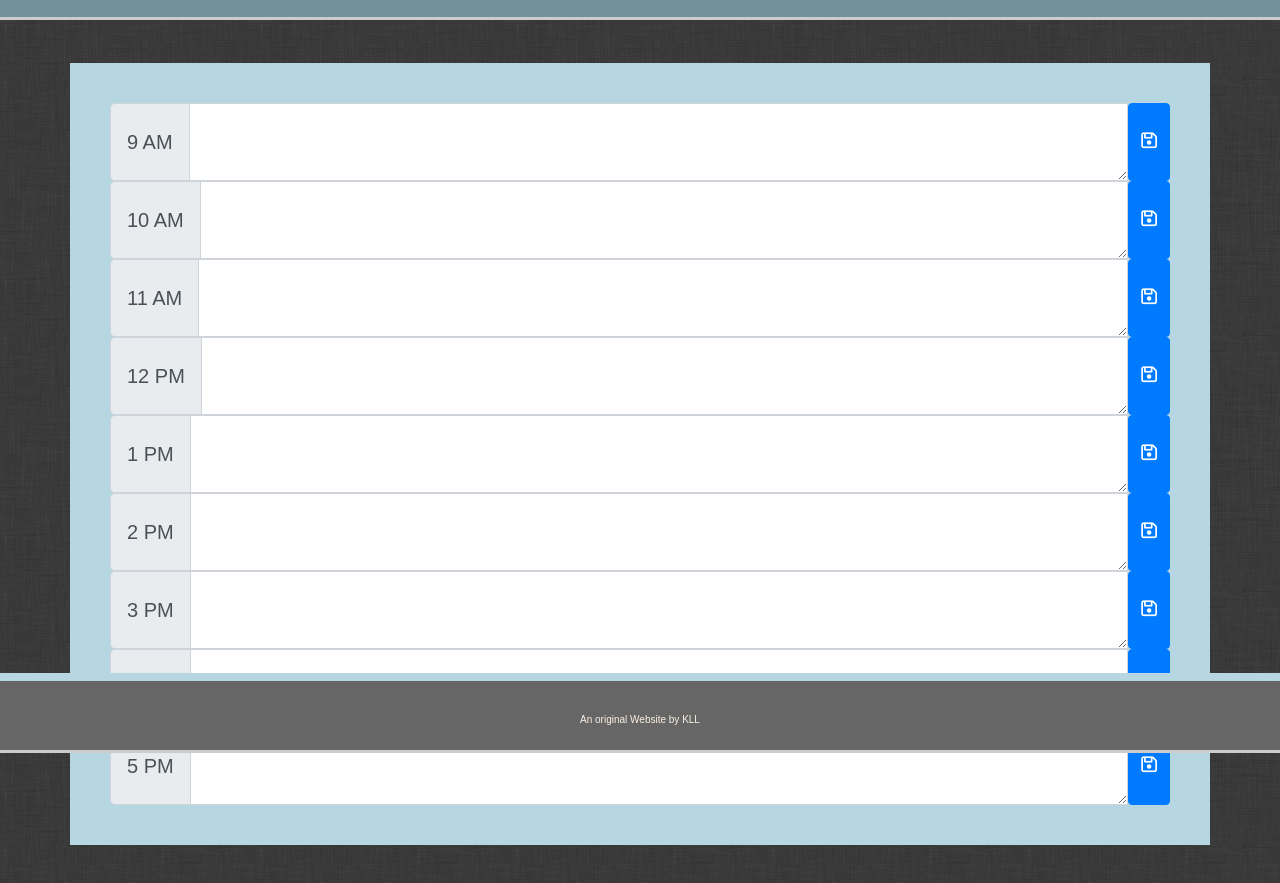
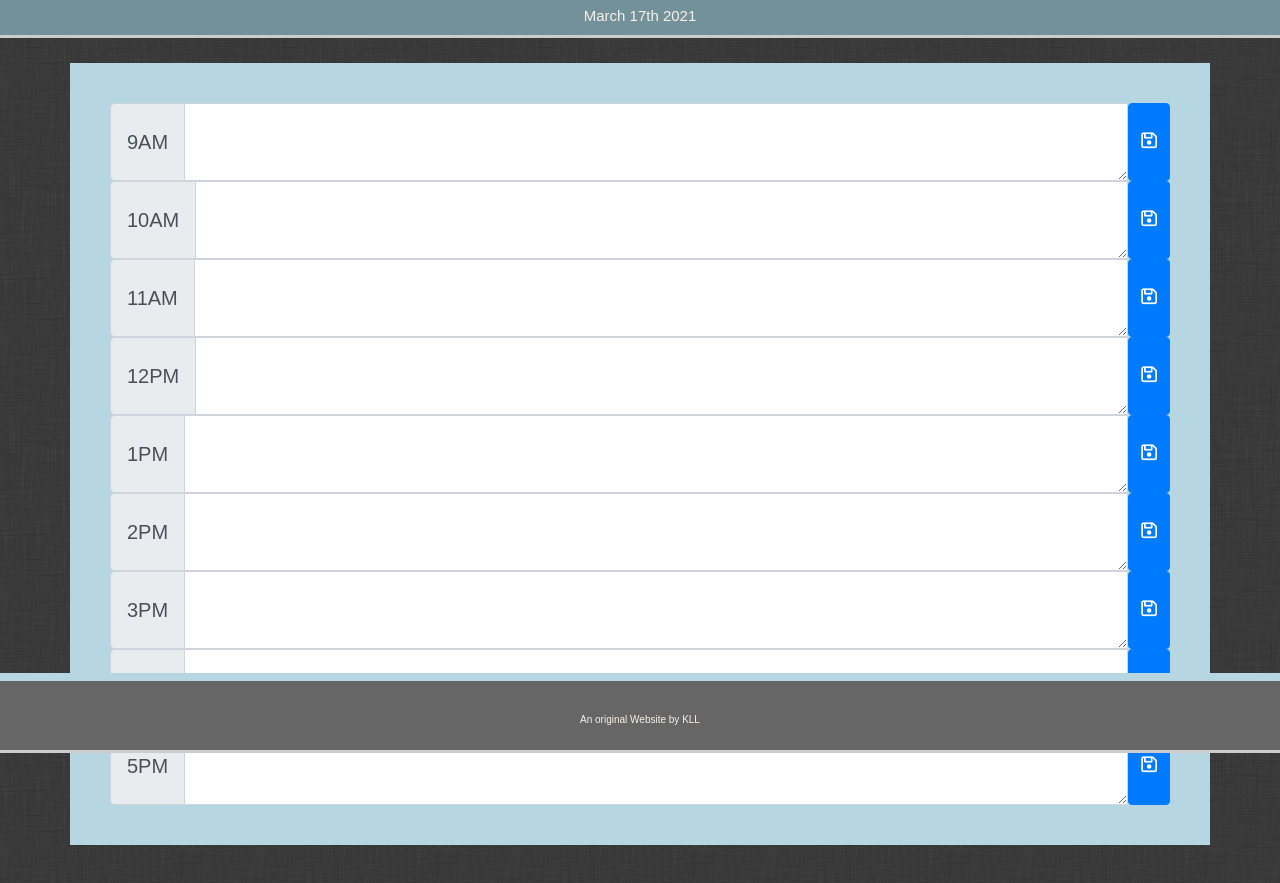
Before and after one commit to klucas72/day_planner, a plain HTML site: page index.html in a window 1280 px wide. Shown: the part 47-930 px from the top of the page. Drawn offline with nearby package versions, Linux system fonts and the light colour scheme.

Commit message:
6th push

```diff
--- a/assets/script.js
+++ b/assets/script.js
@@ -1,4 +1,39 @@
 $(document).ready(function() {
     //setting up date and time for today's date
-    var now = moment().format('MMMM do YYYY');
+    var now = moment().format('MMMM Do YYYY');
+
+    var $dateHeading = $('#navbar-subtitle');
+    $dateHeading.text(now);
+
+    var $text9AM = $("#text9AM");
+    var $text10AM = $("#text10AM");
+    var $text11AM = $("#text11AM");
+    var $text12PM = $("#text12PM");
+    var $text1PM = $("#text1PM");
+    var $text2PM = $("#text2PM");
+    var $text3PM = $("#text3PM");
+    var $text4PM = $("#text4PM");
+    var $text5PM = $("#text5PM");
+
+    $("button").on("click", function() {
+        localStorage.setItem("9AM", ($text9AM.val()));
+        localStorage.setItem("10AM", ($text10AM.val()));
+        localStorage.setItem("11AM", ($text11AM.val()));
+        localStorage.setItem("12PM", ($text12PM.val()));
+        localStorage.setItem("1PM", ($text1PM.val()));
+        localStorage.setItem("2PM", ($text2PM.val()));
+        localStorage.setItem("3PM", ($text3PM.val()));
+        localStorage.setItem("4PM", ($text4PM.val()));
+        localStorage.setItem("5PM", ($text5PM.val()));
+    });
+
+    $("#text9AM").append(localStorage.getItem("9AM"));
+    $("#text10AM").append(localStorage.getItem("10AM"));
+    $("#text11AM").append(localStorage.getItem("11AM"));
+    $("#text12PM").append(localStorage.getItem("12PM"));
+    $("#text1PM").append(localStorage.getItem("1PM"));
+    $("#text2PM").append(localStorage.getItem("2PM"));
+    $("#text3PM").append(localStorage.getItem("3PM"));
+    $("#text4PM").append(localStorage.getItem("4PM"));
+    $("#text5PM").append(localStorage.getItem("5PM"));
 });
--- a/index.html
+++ b/index.html
@@ -35,83 +35,83 @@
       <!-- 9:00AM -->
       <div class="input-group input-group-lg field-size Timer" >
         <div class="input-group-prepend">
-          <span class="input-group-text" id="inputGroup-sizing-lg">9 AM</span>
+          <span class="input-group-text" id="inputGroup-sizing-lg">9AM</span>
         </div>
         <!-- <input type="text" class="form-control" aria-label="9:00 AM" aria-describedby="inputGroup-sizing-sm"> -->
-        <textarea type="text" class="TextBoxColors-10 form-control" aria-label="10" aria-describedby="inputGroup-sizing-sm"></textarea>
-        <button class="btn btn-primary" type="button" todo="saveToDo-10am"><i class="fa fa-floppy-o" style="font-size:18px;"></i></button>
+        <textarea id=text9AM type="text" class="TextBoxColors-10 form-control" aria-label="10" aria-describedby="inputGroup-sizing-sm"></textarea>
+        <button class="btn btn-primary" type="button" todo="saveToDo-9am"><i class="fa fa-floppy-o" style="font-size:18px;"></i></button>
       </div>
       <!-- 10:00AM -->
       <div class="input-group input-group-lg field-size Timer" >
         <div class="input-group-prepend">
-          <span class="input-group-text" id="inputGroup-sizing-lg">10 AM</span>
+          <span class="input-group-text" id="inputGroup-sizing-lg">10AM</span>
         </div>
         <!-- <input type="text" class="form-control" aria-label="11:00 AM" aria-describedby="inputGroup-sizing-sm"> -->
-        <textarea type="text" class="TextBoxColors-10 form-control" aria-label="10" aria-describedby="inputGroup-sizing-sm"></textarea>
+        <textarea id=text10AM type="text" class="TextBoxColors-10 form-control" aria-label="10" aria-describedby="inputGroup-sizing-sm"></textarea>
         <button class="btn btn-primary" type="button" todo="saveToDo-10am"><i class="fa fa-floppy-o" style="font-size:18px;"></i></button>
       </div>
       <!-- 11:00AM -->
       <div class="input-group input-group-lg field-size Timer" >
         <div class="input-group-prepend">
-          <span class="input-group-text" id="inputGroup-sizing-lg">11 AM</span>
+          <span class="input-group-text" id="inputGroup-sizing-lg">11AM</span>
         </div>
         <!-- <input type="text" class="form-control" aria-label="12:00 PM" aria-describedby="inputGroup-sizing-sm"> -->
-        <textarea type="text" class="TextBoxColors-10 form-control" aria-label="10" aria-describedby="inputGroup-sizing-sm"></textarea>
-        <button class="btn btn-primary" type="button" todo="saveToDo-10am"><i class="fa fa-floppy-o" style="font-size:18px;"></i></button>
+        <textarea id=text11AM type="text" class="TextBoxColors-10 form-control" aria-label="10" aria-describedby="inputGroup-sizing-sm"></textarea>
+        <button class="btn btn-primary" type="button" todo="saveToDo-11am"><i class="fa fa-floppy-o" style="font-size:18px;"></i></button>
       </div>
       <!-- 12:00 PM -->
       <div class="input-group input-group-lg field-size Timer" >
         <div class="input-group-prepend">
-          <span class="input-group-text" id="inputGroup-sizing-lg">12 PM</span>
+          <span class="input-group-text" id="inputGroup-sizing-lg">12PM</span>
         </div>
         <!-- <input type="text" class="form-control" aria-label="12:00 PM" aria-describedby="inputGroup-sizing-sm"> -->
-        <textarea type="text" class="TextBoxColors-10 form-control" aria-label="10" aria-describedby="inputGroup-sizing-sm"></textarea>
-        <button class="btn btn-primary" type="button" todo="saveToDo-10am"><i class="fa fa-floppy-o" style="font-size:18px;"></i></button>
+        <textarea id=text12PM type="text" class="TextBoxColors-10 form-control" aria-label="10" aria-describedby="inputGroup-sizing-sm"></textarea>
+        <button class="btn btn-primary" type="button" todo="saveToDo-12pm"><i class="fa fa-floppy-o" style="font-size:18px;"></i></button>
       </div>
       <!-- 1:00 PM -->
       <div class="input-group input-group-lg field-size Timer" >
         <div class="input-group-prepend">
-          <span class="input-group-text" id="inputGroup-sizing-lg">1 PM</span>
+          <span class="input-group-text" id="inputGroup-sizing-lg">1PM</span>
         </div>
         <!-- <input type="text" class="form-control" aria-label="1:00 PM" aria-describedby="inputGroup-sizing-sm"> -->
-        <textarea type="text" class="TextBoxColors-10 form-control" aria-label="10" aria-describedby="inputGroup-sizing-sm"></textarea>
-        <button class="btn btn-primary" type="button" todo="saveToDo-10am"><i class="fa fa-floppy-o" style="font-size:18px;"></i></button>
+        <textarea id=text1PM type="text" class="TextBoxColors-10 form-control" aria-label="10" aria-describedby="inputGroup-sizing-sm"></textarea>
+        <button class="btn btn-primary" type="button" todo="saveToDo-1pm"><i class="fa fa-floppy-o" style="font-size:18px;"></i></button>
       </div>
       <!-- 2:00 PM -->
       <div class="input-group input-group-lg field-size Timer" >
         <div class="input-group-prepend">
-          <span class="input-group-text" id="inputGroup-sizing-lg">2 PM</span>
+          <span class="input-group-text" id="inputGroup-sizing-lg">2PM</span>
         </div>
         <!-- <input type="text" class="form-control" aria-label="2:00 PM" aria-describedby="inputGroup-sizing-sm"> -->
-        <textarea type="text" class="TextBoxColors-10 form-control" aria-label="10" aria-describedby="inputGroup-sizing-sm"></textarea>
-        <button class="btn btn-primary" type="button" todo="saveToDo-10am"><i class="fa fa-floppy-o" style="font-size:18px;"></i></button>
+        <textarea id=text2PM type="text" class="TextBoxColors-10 form-control" aria-label="10" aria-describedby="inputGroup-sizing-sm"></textarea>
+        <button class="btn btn-primary" type="button" todo="saveToDo-2pm"><i class="fa fa-floppy-o" style="font-size:18px;"></i></button>
       </div>
       <!-- 3:00 PM -->
       <div class="input-group input-group-lg field-size Timer" >
         <div class="input-group-prepend">
-          <span class="input-group-text" id="inputGroup-sizing-lg">3 PM</span>
+          <span class="input-group-text" id="inputGroup-sizing-lg">3PM</span>
         </div>
         <!-- <input type="text" class="form-control" aria-label="3:00 PM" aria-describedby="inputGroup-sizing-sm"> -->
-        <textarea type="text" class="TextBoxColors-10 form-control" aria-label="10" aria-describedby="inputGroup-sizing-sm"></textarea>
-        <button class="btn btn-primary" type="button" todo="saveToDo-10am"><i class="fa fa-floppy-o" style="font-size:18px;"></i></button>
+        <textarea id=text3PM type="text" class="TextBoxColors-10 form-control" aria-label="10" aria-describedby="inputGroup-sizing-sm"></textarea>
+        <button class="btn btn-primary" type="button" todo="saveToDo-3pm"><i class="fa fa-floppy-o" style="font-size:18px;"></i></button>
       </div>
       <!-- 4:00 PM -->
       <div class="input-group input-group-lg field-size Timer" >
         <div class="input-group-prepend">
-          <span class="input-group-text" id="inputGroup-sizing-lg">4 PM</span>
+          <span class="input-group-text" id="inputGroup-sizing-lg">4PM</span>
         </div>
         <!-- <input type="text" class="form-control" aria-label="4:00 PM" aria-describedby="inputGroup-sizing-sm"> -->
-        <textarea type="text" class="TextBoxColors-10 form-control" aria-label="10" aria-describedby="inputGroup-sizing-sm"></textarea>
-        <button class="btn btn-primary" type="button" todo="saveToDo-10am"><i class="fa fa-floppy-o" style="font-size:18px;"></i></button>
+        <textarea id=text4PM type="text" class="TextBoxColors-10 form-control" aria-label="10" aria-describedby="inputGroup-sizing-sm"></textarea>
+        <button class="btn btn-primary" type="button" todo="saveToDo-4pm"><i class="fa fa-floppy-o" style="font-size:18px;"></i></button>
       </div>
       <!-- 5:00 PM -->
       <div class="input-group input-group-lg field-size Timer" >
         <div class="input-group-prepend">
-          <span class="input-group-text" id="inputGroup-sizing-lg">5 PM</span>
+          <span class="input-group-text" id="inputGroup-sizing-lg">5PM</span>
         </div>
         <!-- <input type="text" class="form-control" aria-label="5:00 PM" aria-describedby="inputGroup-sizing-sm"> -->
-        <textarea type="text" class="TextBoxColors-10 form-control" aria-label="10" aria-describedby="inputGroup-sizing-sm"></textarea>
-        <button class="btn btn-primary" type="button" todo="saveToDo-10am"><i class="fa fa-floppy-o" style="font-size:18px;"></i></button>
+        <textarea id=text5PM type="text" class="TextBoxColors-10 form-control" aria-label="10" aria-describedby="inputGroup-sizing-sm"></textarea>
+        <button class="btn btn-primary" type="button" todo="saveToDo-5pm"><i class="fa fa-floppy-o" style="font-size:18px;"></i></button>
       </div>
     </div>
       </form>
```
